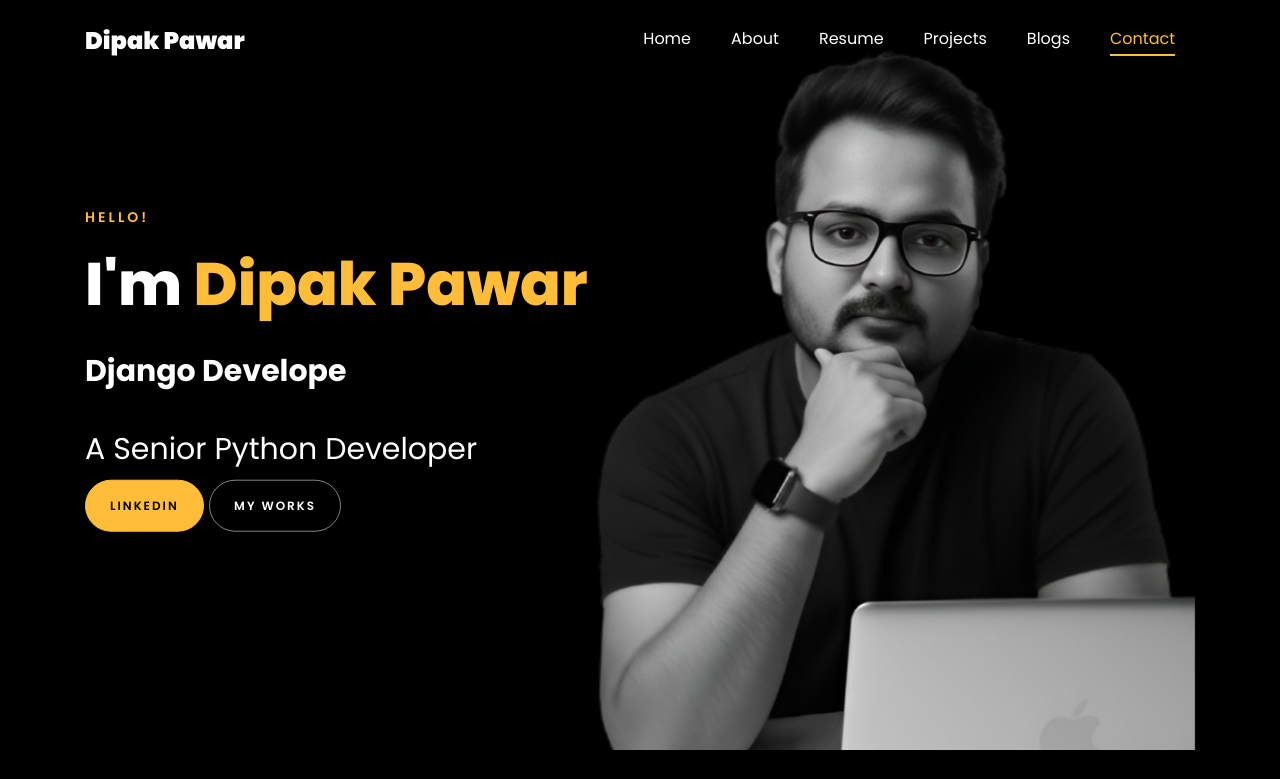
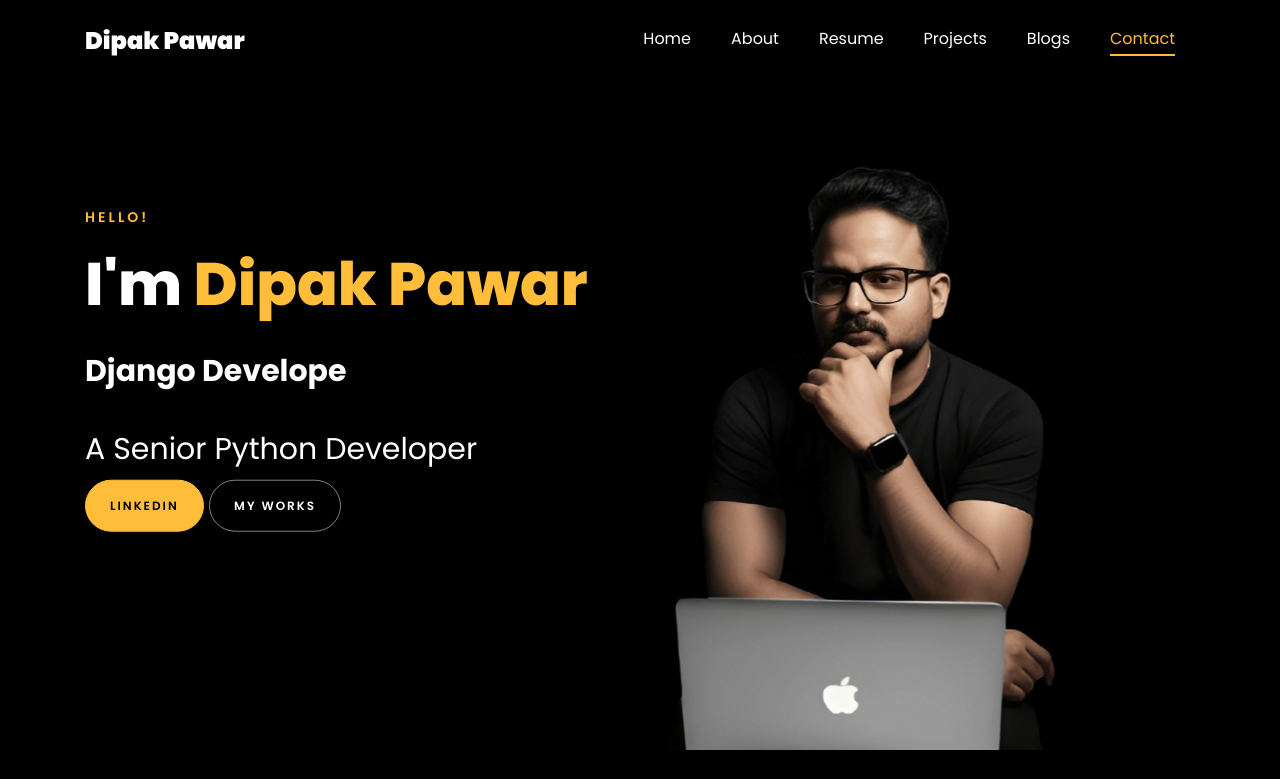
Before and after one commit to dipk-pawar/dipk-pawar.github.io, a plain HTML site: page index.html in a window 1280 px wide. Shown: the top 779 px of the page. Drawn offline with Linux system fonts and the light colour scheme; files whose address does not match are found by name.

Commit message:
added new image for home page

```diff
--- a/index.html
+++ b/index.html
@@ -147,7 +147,7 @@
 					<div class="row d-md-flex no-gutters slider-text align-items-end justify-content-end"
 						data-scrollax-parent="true">
 						<div class="one-third js-fullheight order-md-last img"
-							style="background-image:url(images/dddd.png);">
+							style="background-image:url(images/pd.png);">
 							<div class="overlay"></div>
 						</div>
 						<div class="one-forth d-flex  align-items-center ftco-animate"
```
Also changed, not shown: images/pd.png (added).
